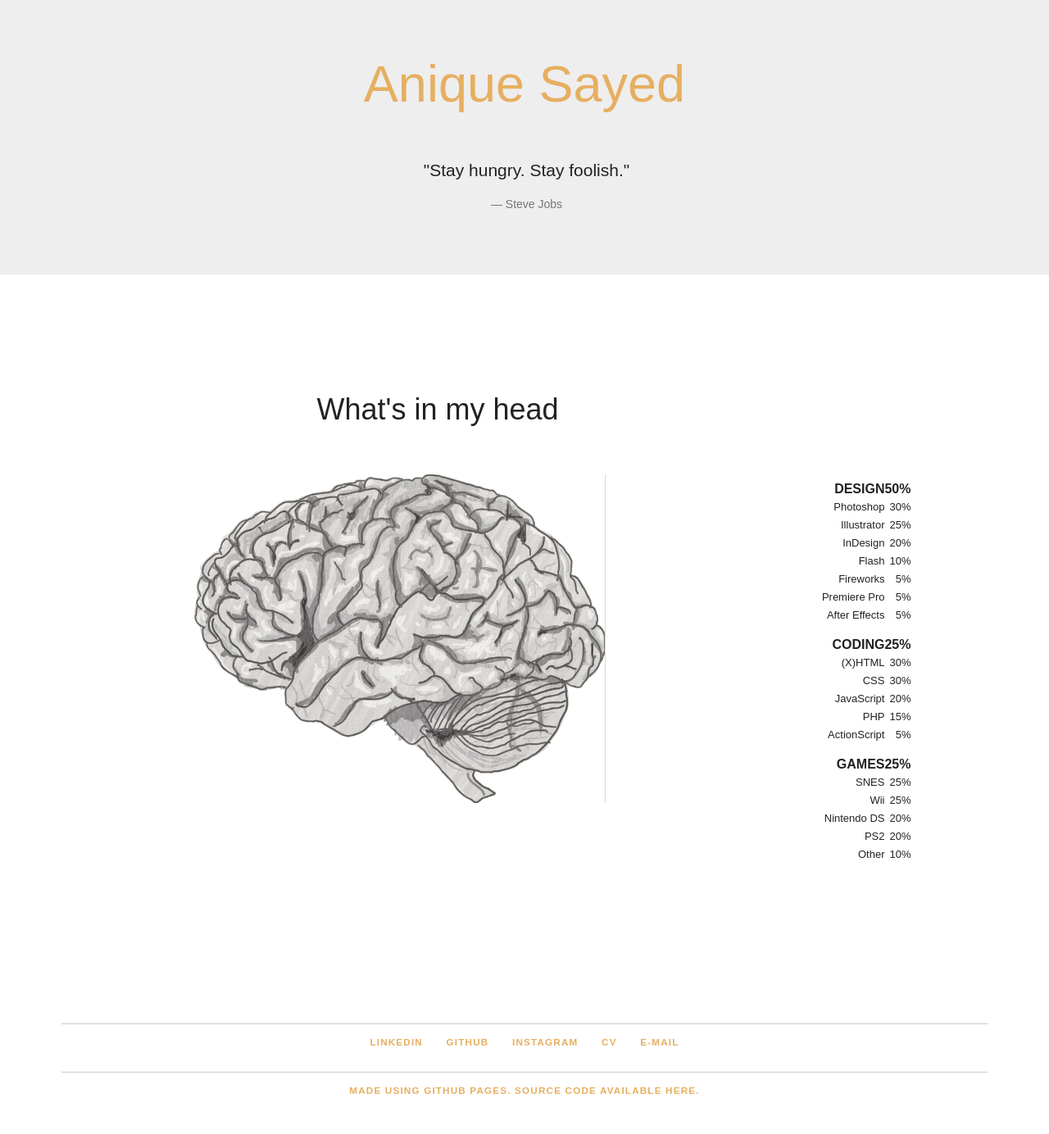
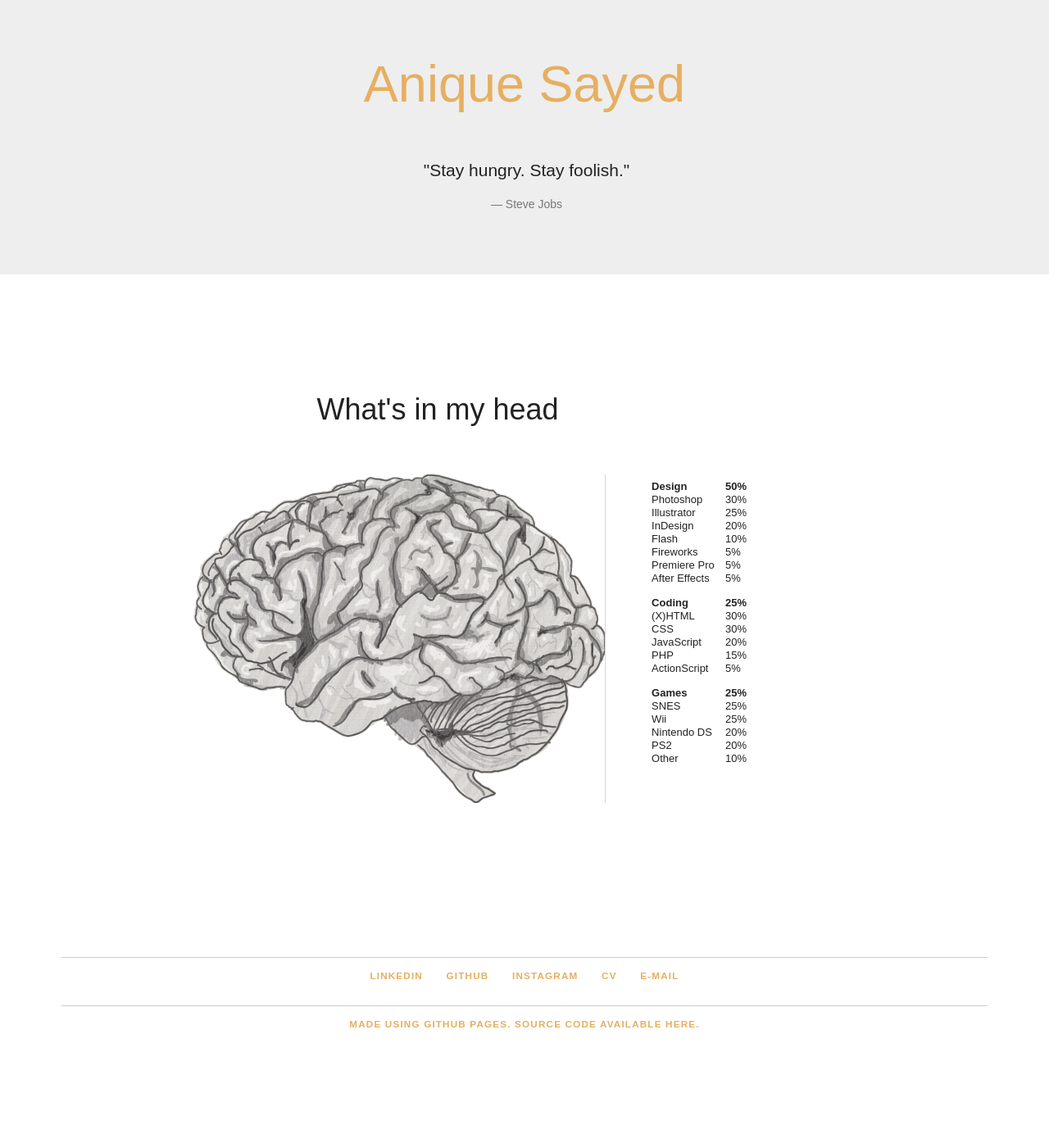
Before and after one commit to aniquesayed/aniquesayed.github.io, a Jekyll site: the page built from languages.html, in a window 1280 px wide. Shown: the whole page at 82% size. Built offline with Jekyll 4.4.1, drawn with Linux system fonts in a browser that asks for light colours; some web fonts are replaced; after the commit the page ends 1303 px from its top, so only the background shows below that.

Commit message:
editing languages page

```diff
--- a/css/skills.css
+++ b/css/skills.css
@@ -106,7 +106,7 @@
     padding: 0 0 50px 150px;
   }
   #infografik .leftside {
-    width: 164px;
+    width:40%;
     float: right;
   }
     #infografik .leftside .gehirndesign, #infografik .leftside .gehirncoding, #infografik .leftside .gehirnspiele {
@@ -129,14 +129,14 @@
         width: 100%;
       }
 
-        #infografik .leftside table th {
+        /*#infografik .leftside table th {
           line-height: 22px;
           text-align: right;
           font-size: 16px;
           font-weight: bold;
           text-transform: uppercase;
           cursor: default;
-        }
+        */}
 
         #infografik .leftside table td {
           /*padding: 3px 0;*/
```
